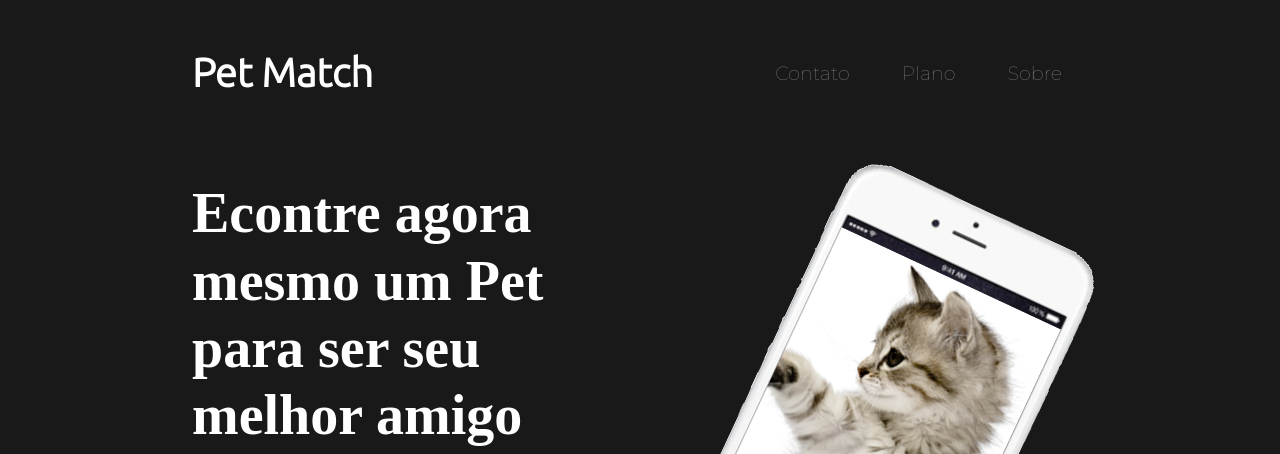
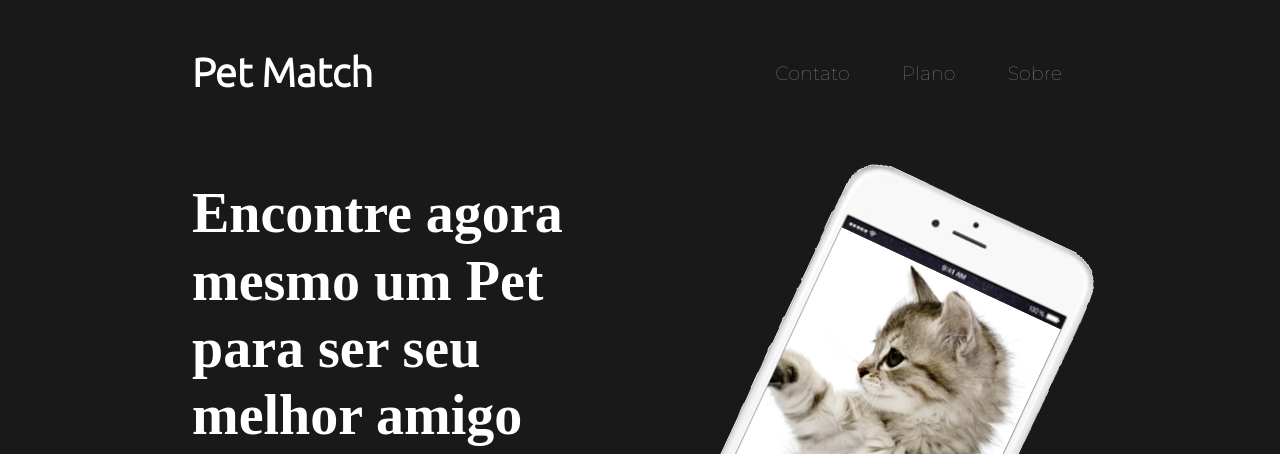
Before and after one commit to baestero/Pet-Match-Black, a plain HTML site: page index.html in a window 1280 px wide. Shown: the top 454 px of the page. Drawn offline with nearby package versions, Linux system fonts and the light colour scheme.

Commit message:
Update index.html

```diff
--- a/index.html
+++ b/index.html
@@ -59,7 +59,7 @@
             <div class="row">
 
                <div class="col-lg-6">
-                  <h1>Econtre agora mesmo um Pet para ser seu melhor amigo</h1>
+                  <h1>Encontre agora mesmo um Pet para ser seu melhor amigo</h1>
                   <div class="button">
                   <button type="button" class="botao-1 btn btn-dark btn-lg"><i class="fa-brands fa-apple"></i> Download</button>
                   <button type="button" class="botao-1 btn btn-outline-light btn-lg"><i class="fa-brands fa-google-play"></i> Download</button>
```
